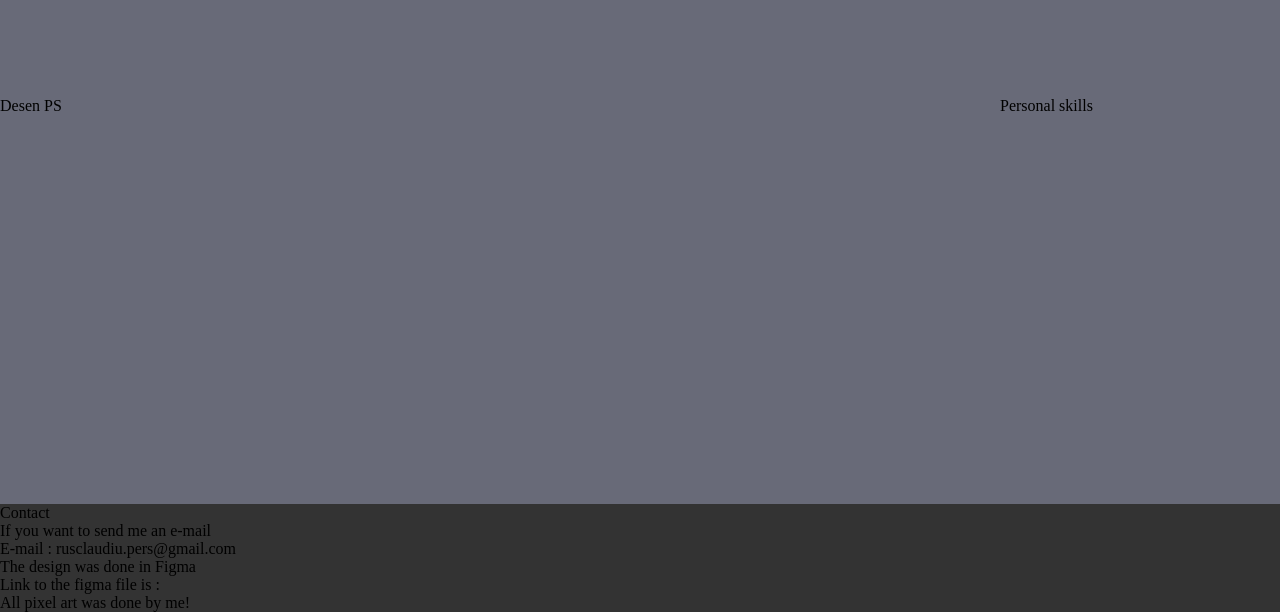
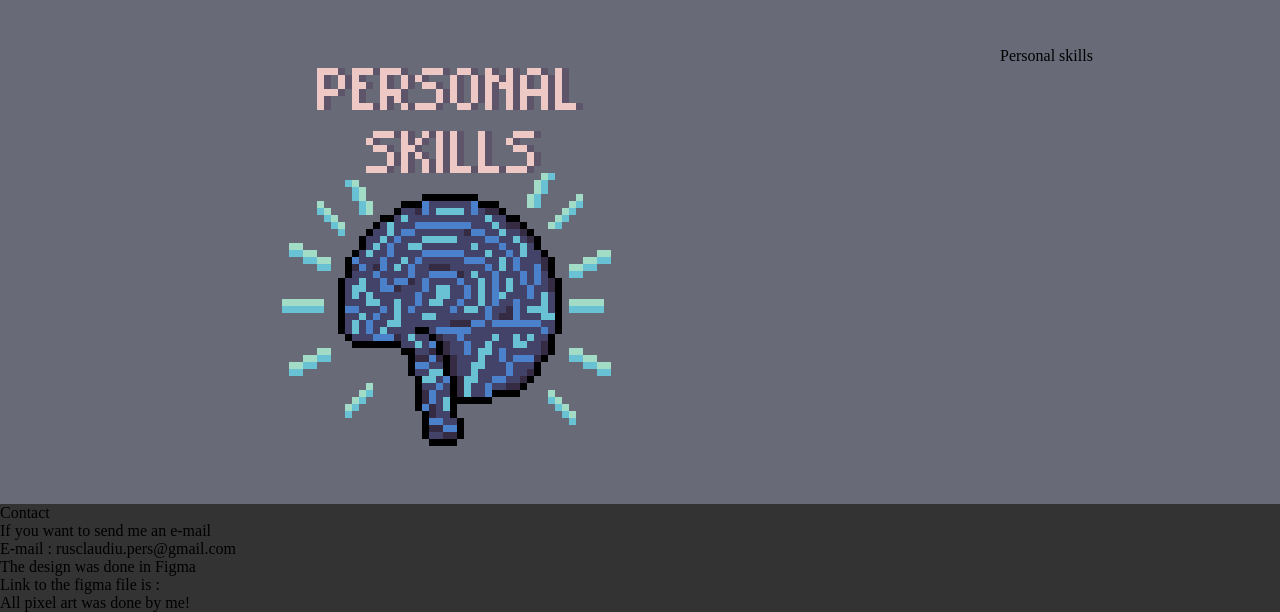
Before and after one commit to CrashMtfk/Portfolio, a website built with Vite: page portfolio/index.html in a window 1280 px wide. Shown: the part 2598-3210 px from the top of the page. Built offline with nearby package versions, Linux system fonts and the light colour scheme; a web font is replaced by a local one.

Commit message:
Added last drawing for skills section

```diff
--- a/portfolio/index.html
+++ b/portfolio/index.html
@@ -75,7 +75,7 @@
           <img src="images/PCProgSkills.png" alt="pixel art drawing of a computer">
         </div>
         <div class="ps-drawing">
-          <h3>Desen PS</h3>
+          <img src="images/BrainPersSkills.png" alt="">
         </div>
         <div class="personal-skills">
           <h3>Personal skills</h3>
--- a/portfolio/style.css
+++ b/portfolio/style.css
@@ -169,7 +169,7 @@ nav ul li a:hover{
 .skills-content {
   display: grid;
   grid-template-columns: 2fr 2fr;
-  gap: 100px 100px;
+  gap: 50px 100px;
 }
 
 .contact-section {
@@ -182,3 +182,9 @@ nav ul li a:hover{
   margin-left: auto;
   margin-right: auto;
 }
+
+.ps-drawing img {
+  display: block;
+  margin-left: auto;
+  margin-right: auto;
+}
```
Also changed, not shown: portfolio/images/BrainPersSkills.png (added).
